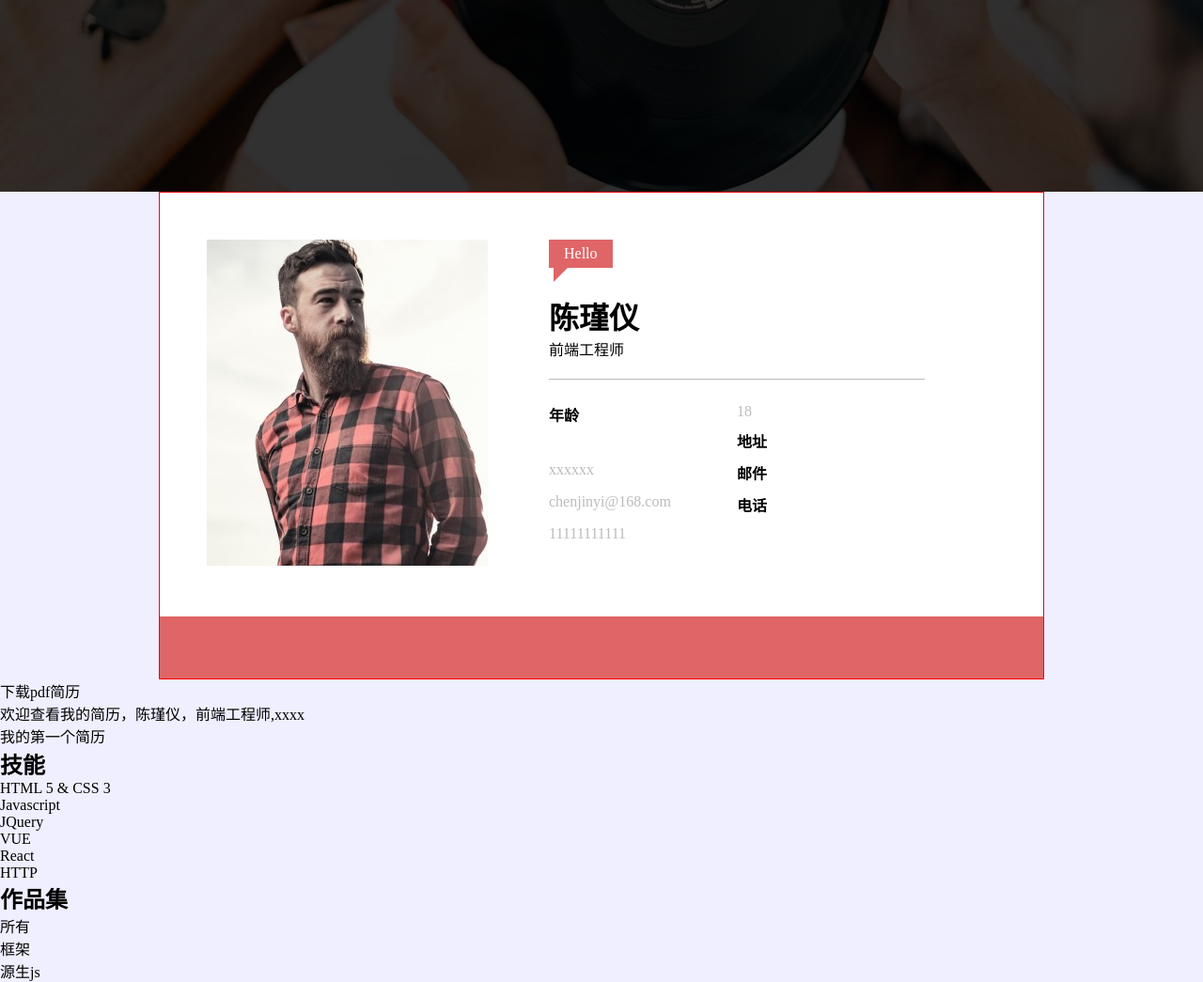
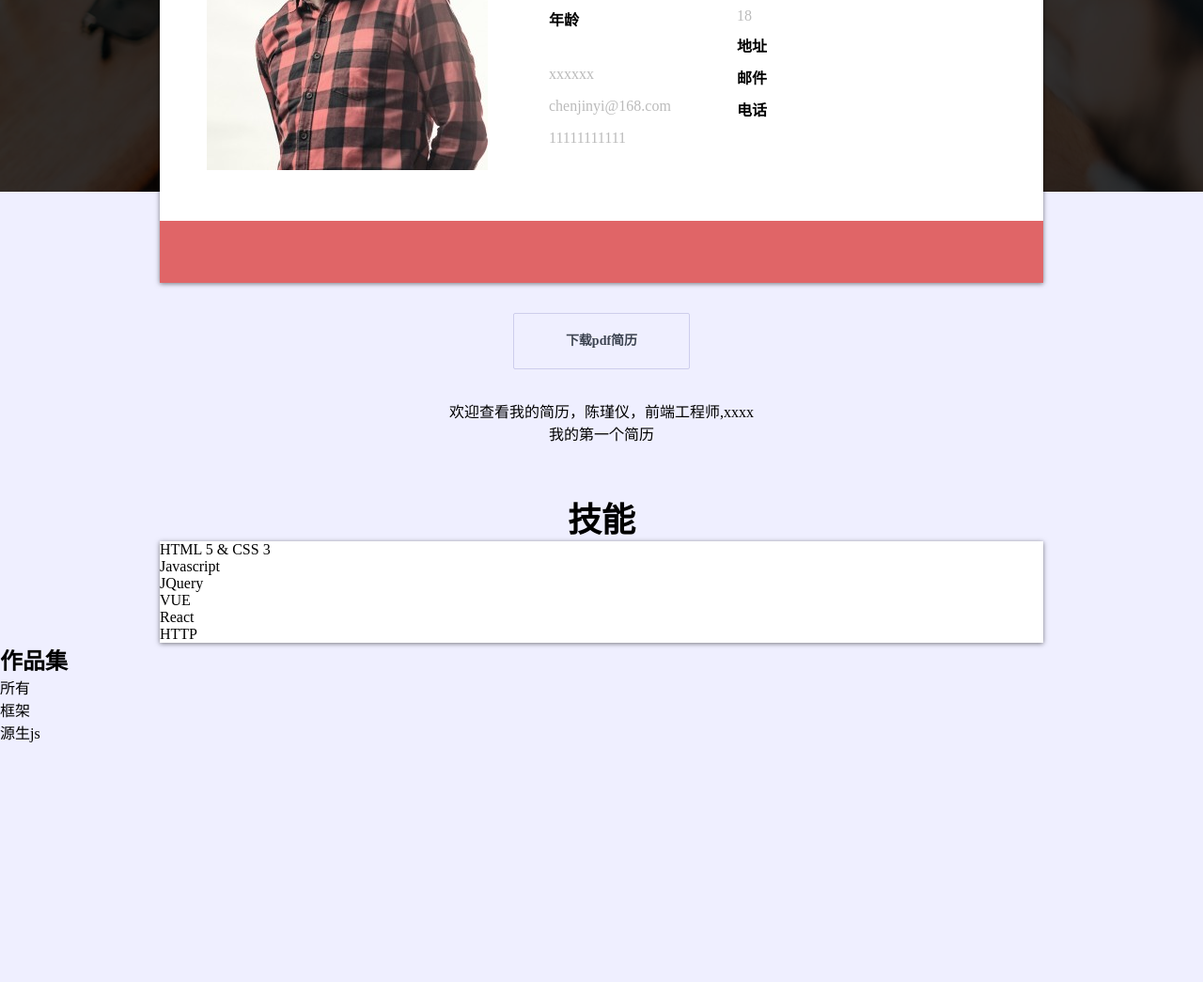
Before and after one commit to chenjinyibaby/resume, a plain HTML site: page index.html in a window 1280 px wide. Shown: the part 311-1356 px from the top of the page at 94% size. After the commit the page ends 1102 px from the top, so only its background shows below. Drawn offline with Linux system fonts and the light colour scheme.

Commit message:
增加了新的css内容

```diff
--- a/a.css
+++ b/a.css
@@ -14,6 +14,9 @@ hr{
     height: 0;
     border:none;
     border-top:1px solid  #bbb;
+}
+ul,ol{
+    list-style: none;/*列表样式无*/
 }
 .clearfix:after{
     content:'';
@@ -91,11 +94,11 @@ hr{
 
 }
 .userCard{
-    border:1px  solid red;
     max-width: 940px;/*最大宽度*/
-    margin-left: auto;
+    margin-left: auto;/*浏览器设置的左外边距,即根据浏览器变化*/
     margin-right: auto;/*如果是一个div且有一个宽度，居中可以写margin*/
     background-color: #ffff;
+    box-shadow:0px 1px 5px 0px rgba(0,0,0,0.5);/*阴影*/
 }
 .userCard .welcome{
     display: inline-block;/*span不接受设置宽高，需要display:inline-block*/
@@ -172,5 +175,54 @@ hr{
     height: 30px;
     fill:white;/*js中的颜色*/
     vertical-align: top; /*上下距离一致*/
+}
+body main{
+    margin-top:-420px; /*距离上边距距离，整个内元素向上推*/
+}
+body > main .downloadresume-wrapper{
+    text-align: center;
+}
+body > main .downloadresume{
+    font-size:14px;
+    line-height: 16px;
+    padding: 21px 55px;
+    display: inline-block;/*内联元素需要打破一下*/
+    border: 1px solid #cdcdec;
+    background:#efefff;
+    border-radius: 2px;/*圆角*/
+    color:#3d4451;
+    font-weight: bold;/*字体加粗*/
+    margin:32px 0;
+
 
 }
+body > main .downloadresume:hover{
+    transition:box-shadow 0.3s;/*鼠标悬浮出现阴影时有个1s的过渡*/
+    box-shadow: -1px 6px 20px -4px rgba(15,14,15,1);/*鼠标悬浮有个阴影搜索css shadow generator*/
+}
+.selfIntruduction{
+    max-width: 940px;/*最大宽度*/
+    text-align: center;
+    margin-left: auto;
+    margin-right: auto;
+    font-family: kai;/*字体*/
+}
+section.skills{
+    max-width: 940px;/*最大宽度*/
+    margin-left: auto;
+    margin-right: auto;
+    margin-top: 60px;
+
+}
+section.skills>h2{
+    text-align: center;
+    color:black;
+    font-size:36px;
+    line-height: 1.2;
+    font-weight: 600;
+
+}
+section.skills>ol{
+    background:white;
+    box-shadow:0px 1px 5px 0px rgba(0,0,0,0.5);
+}
--- a/index.html
+++ b/index.html
@@ -40,7 +40,7 @@
 			<div class="mask"><!--遮罩-->
 			</div>
 		</div>
-		<main>
+		<main><!--main style="margin-top:-320px;"距离外面的距离，整个内元素向上推-->
 			<div class="userCard">
 			<div class="pictureAndtxet clearfix">
 			<div class="picture">
@@ -80,10 +80,14 @@
 			</footer>
 
 			</div>
-			<a class="botton" href="#">下载pdf简历</a>
-			<p>欢迎查看我的简历，陈瑾仪，前端工程师,xxxx<br>我的第一个简历</p>
+			<p class="downloadresume-wrapper">
+			<a class="downloadresume" href="./resume.pdf" target="_blank" download>下载pdf简历 </a>
+			</p>
+			<!--download写上就会一定下载，目标地址是_blank是指在新的窗口打开链接,_self指的是当前
+				窗口打开链接；也可以设置内联框架的值，target这个值值得是在内联样式中打开链接-->
+			<p class="selfIntruduction">欢迎查看我的简历，陈瑾仪，前端工程师,xxxx<br>我的第一个简历</p>
 		</main>
-		<section>
+		<section class="skills">
 			<h2>技能</h2>
 			<ol>
 				<li>HTML 5 &amp; CSS 3</li>
```
Also changed, not shown: 1 other file.
